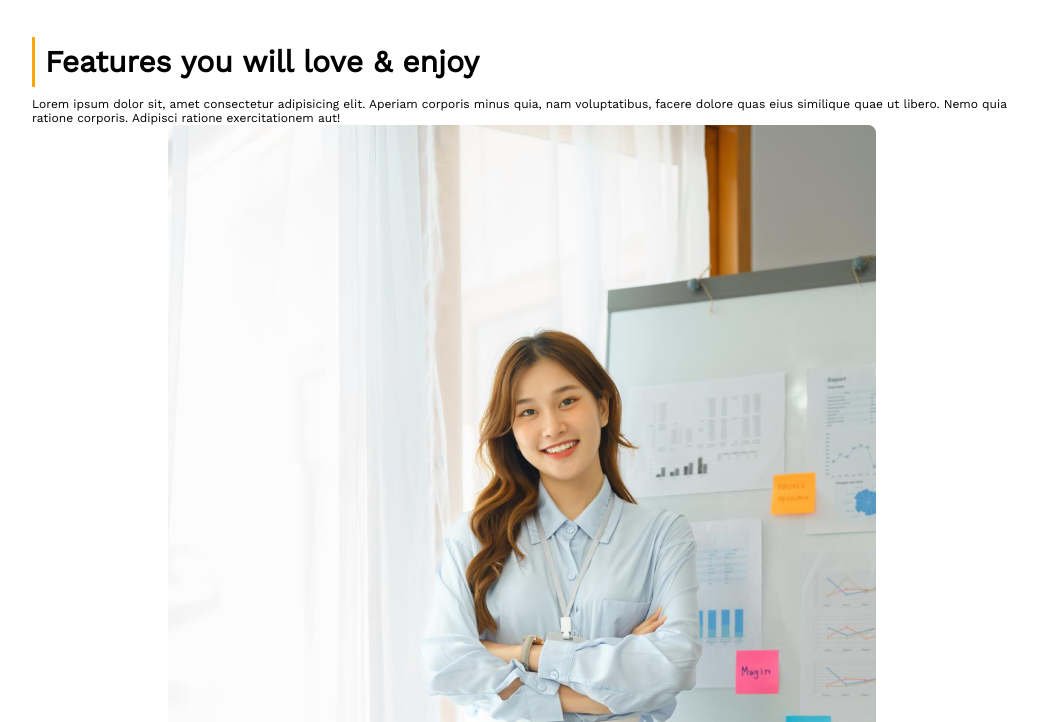
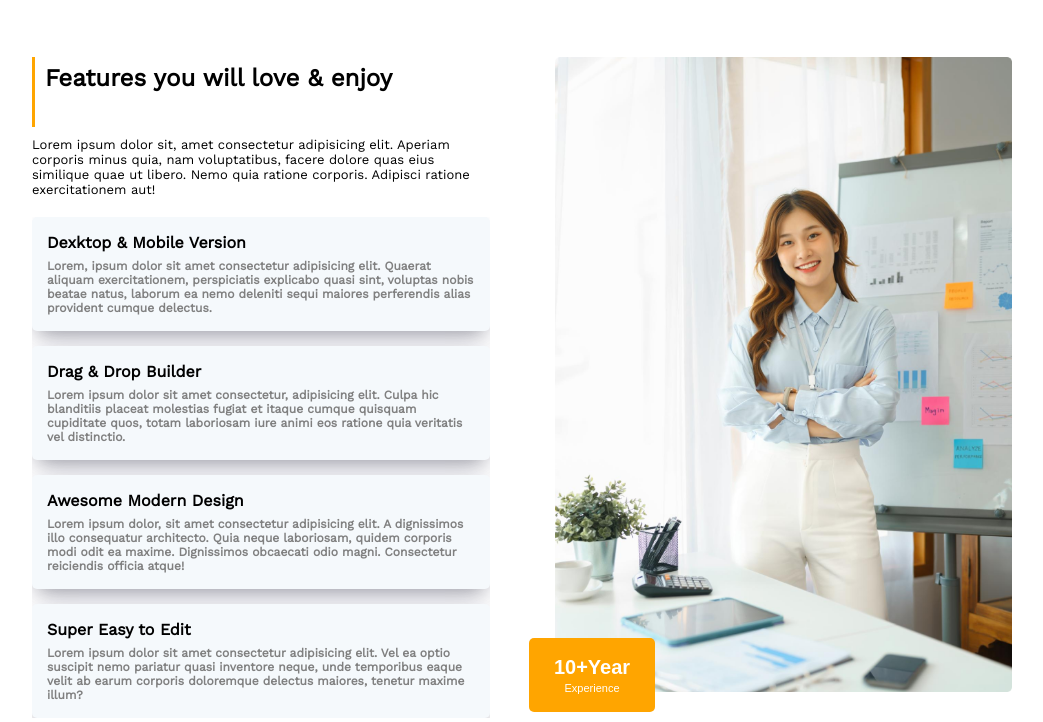
Before and after one commit to RitaM5/G3-Architects, a plain HTML site: page index.html in a window 1280 px wide. Shown: the part 1538-2260 px from the top of the page, without its empty margins (118-1161 px from the left). Drawn offline with nearby package versions, Linux system fonts and the light colour scheme.

Commit message:
button added in image

```diff
--- a/Css/style.css
+++ b/Css/style.css
@@ -2,6 +2,7 @@
 *{
     margin: 0;
     padding: 0;
+    overflow-x: hidden;
 }
 body{
     font-family: 'Open Sans', sans-serif;
@@ -77,8 +78,35 @@ body{
 .left-featurse > div{
     flex: 1;
 }
+/* others features */
+.others-features{
+    display: grid;
+    grid-template-columns: repeat(2, 1fr);
+    gap: 65px;
+}
+.feature-block{
+    display: grid;
+    grid-template-columns: repeat(1, 1fr);
+    gap: 15px;
+    margin-top: 20px;
+}
+.block-1{
+    background-color:rgb(245, 249, 252);
+    padding: 16px 15px;
+    border-radius: 5px;
+    text-align: left;
+    box-shadow: rgba(50, 50, 93, 0.25) 0px 13px 27px -5px, rgba(0, 0, 0, 0.3) 0px 8px 16px -8px;
+}
+.feature-button{
+    display: flex;
+    justify-content:center;
+    position: relative;
+    top: -80px;
+    left: 70px;
+}
 
 /* tablet responsive */
+
 @media screen and (min-width:577px) and (max-width: 999px) {
 .container{
         margin: 0 50px;
@@ -135,11 +163,18 @@ body{
     display: grid;
     grid-template-columns: repeat(1, 1fr);
 }
-.right-featurse{
+
+/* others features */
+.others-features{
+    display: grid;
+    grid-template-columns: repeat(1, 1fr);
+}
+/* .right-featurse{
     margin: 0 auto;
     width: 600px;
+} */
 }
-}
+
 /* mobile responsive */
 @media  screen and (max-width:576px) {
 .container{
@@ -192,11 +227,20 @@ body{
 .features-section{
     display: grid;
     grid-template-columns: repeat(1, 1fr);
+    justify-content: center;
     align-items: center;
-    justify-content: center;
 }
 .left-featurse{
     display: grid;
     grid-template-columns: repeat(1, 1fr);
 }
+.left-featurse img{
+    width: 100%;
 }
+/* others features */
+.others-features{
+    display: grid;
+    grid-template-columns: repeat(1, 1fr);
+}
+
+}
--- a/index.html
+++ b/index.html
@@ -65,7 +65,9 @@
                             <span style="color:orange;">Features</span>
                         </h1>
                         <p style="font-size: 13px; margin-top: 13px; text-align:left;">
-                        Lorem ipsum dolor sit amet consectetur adipisicing elit. Ratione neque cumque amet tempore vel deserunt, soluta officiis? Totam, provident? Illum natus deserunt perspiciatis, quo assumenda quam laboriosam molestiae architecto earum.
+                            Lorem ipsum dolor sit amet consectetur adipisicing elit. Ratione neque cumque amet tempore
+                            vel deserunt, soluta officiis? Totam, provident? Illum natus deserunt perspiciatis, quo
+                            assumenda quam laboriosam molestiae architecto earum.
                         </p>
                         <p style=" text-align:left;">
                             <input class="btn-primary" type="button" value="Explore more" style="margin-top:18px;">
@@ -75,22 +77,71 @@
             </article>
             <!-- others feturse -->
             <article>
-                <div class="others-features" style="margin-top:60px">
+                <div class="others-features" style="margin-top:60px;">
                     <div class="left-others-features">
+                        <div class="">
                             <div>
-                            <blockquote style=" height:50px; border-left:3px solid orange;">
-                                <h1 style="text-align:left; padding-top:7px; margin-left: 10px; font-size: 30px;">Features you will love & enjoy</h1>
+                                <blockquote style=" height:70px; border-left:3px solid orange;">
+                                    <h1 style="text-align:left; padding-top:7px; margin-left: 10px;">
+                                        Features you will love & enjoy</h1>
                                 </blockquote>
-                            <p style="margin-top:10px; text-align:left; font-size:12px;">
-                                Lorem ipsum dolor sit, amet consectetur adipisicing elit. Aperiam corporis minus quia, nam voluptatibus, facere dolore quas eius similique quae ut libero. Nemo quia ratione corporis. Adipisci ratione exercitationem aut!
+                                <p style="margin-top:10px; text-align:left; font-size:13px;">
+                                    Lorem ipsum dolor sit, amet consectetur adipisicing elit. Aperiam corporis minus
+                                    quia, nam voluptatibus, facere dolore quas eius similique quae ut libero. Nemo quia
+                                    ratione corporis. Adipisci ratione exercitationem aut!
+                                </p>
+                            </div>
+                            <div class="feature-block">
+                                <div class="block-1">
+                                    <h4>Dexktop & Mobile Version</h4>
+                                    <p style="font-size:12px; color:grey; font-weight:bold; margin-top:7px;">
+                                        Lorem, ipsum dolor sit amet consectetur adipisicing elit. Quaerat aliquam
+                                        exercitationem, perspiciatis explicabo quasi sint, voluptas nobis beatae natus,
+                                        laborum ea nemo deleniti sequi maiores perferendis alias provident cumque
+                                        delectus.
+                                    </p>
+                                </div>
+                                <div class="block-1">
+                                    <h4>Drag & Drop Builder</h4>
+                                    <p style="font-size:12px; color:grey; font-weight:bold; margin-top:7px;">
+                                        Lorem ipsum dolor sit amet consectetur, adipisicing elit. Culpa hic blanditiis
+                                        placeat molestias fugiat et itaque cumque quisquam cupiditate quos, totam
+                                        laboriosam
+                                        iure animi eos ratione quia veritatis vel distinctio.
+                                    </p>
+                                </div>
+                                <div class="block-1">
+                                    <h4>Awesome Modern Design</h4>
+                                    <p style="font-size:12px; color:grey; font-weight:bold; margin-top:7px;">
+                                        Lorem ipsum dolor, sit amet consectetur adipisicing elit. A dignissimos illo
+                                        consequatur architecto. Quia neque laboriosam, quidem corporis modi odit ea
+                                        maxime.
+                                        Dignissimos obcaecati odio magni. Consectetur reiciendis officia atque!
+                                    </p>
+                                </div>
+                                <div class="block-1">
+                                    <h4>Super Easy to Edit</h4>
+                                    <p style="font-size:12px; color:grey; font-weight:bold; margin-top:7px;">
+                                        Lorem ipsum dolor sit amet consectetur adipisicing elit. Vel ea optio suscipit
+                                        nemo
+                                        pariatur quasi inventore neque, unde temporibus eaque velit ab earum corporis
+                                        doloremque delectus maiores, tenetur maxime illum?
                                     </p>
                                 </div>
                             </div>
+                        </div>
+                    </div>
                     <div class="right-others-features">
-                        <img src="./images/architect.png" alt="" srcset="">
+                        <img class="others-img" style="width:100%" src="./images/architect.png" alt="" srcset="">
                     </div>
                 </div>
             </article>
+            <div class="feature-button">
+                <button style="border:none; background-color:orange; padding: 18px 25px; border-radius: 5px;">
+                    <h2 style="color:white; ">10+Year</h2>
+                    <p style="font-size:11px; color:white; font-weight:400; margin-top: 3px;">Experience</p>
+                </button>
+            </div>
         </div>
     </main>
     <footer></footer>
```
Lines whose indentation alone changed are shown as unchanged.
